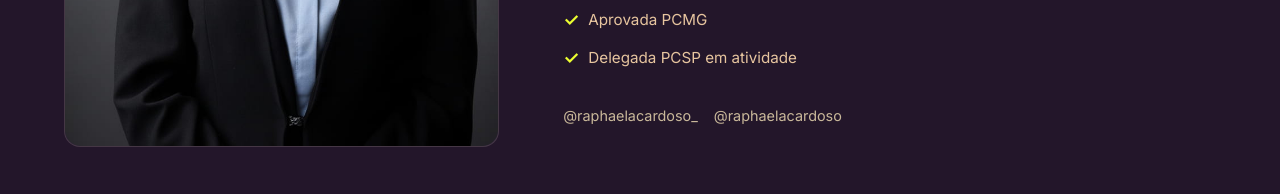
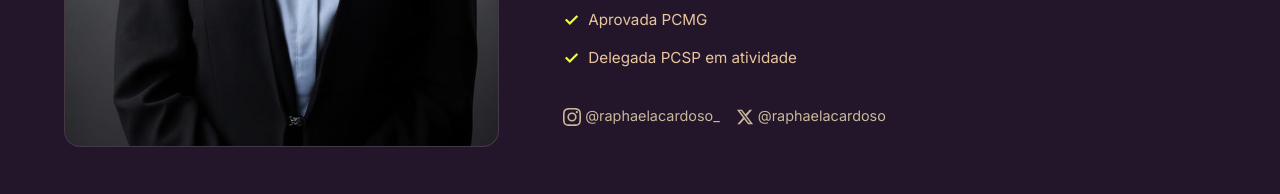
Before and after one commit to joaolpt/vettordelta-landing, a plain HTML site: page index.html in a window 1280 px wide. Shown: the part 2259-2453 px from the top of the page. Drawn offline with Linux system fonts and the light colour scheme.

Commit message:
Index.html novo

```diff
--- a/index.html
+++ b/index.html
@@ -1493,10 +1493,20 @@
                         <div class="sobre__credential">Delegada PCSP em atividade</div>
                     </div>
                     <div class="sobre__socials">
-                        <a href="https://instagram.com/raphaelacardoso_" target="_blank"
-                            rel="noopener noreferrer">@raphaelacardoso_</a>
-                        <a href="https://x.com/raphaelacardoso" target="_blank"
-                            rel="noopener noreferrer">@raphaelacardoso</a>
+                        <a href="https://instagram.com/raphaelacardoso_" target="_blank" rel="noopener noreferrer">
+                            <svg viewBox="0 0 24 24" width="18" height="18" fill="currentColor" aria-hidden="true"
+                                style="vertical-align: middle; margin-right: 4px;">
+                                <path
+                                    d="M12 2.163c3.204 0 3.584.012 4.85.07 3.252.148 4.771 1.691 4.919 4.919.058 1.265.069 1.645.069 4.849 0 3.205-.012 3.584-.069 4.849-.149 3.225-1.664 4.771-4.919 4.919-1.266.058-1.644.07-4.85.07-3.204 0-3.584-.012-4.849-.07-3.26-.149-4.771-1.699-4.919-4.92-.058-1.265-.07-1.644-.07-4.849 0-3.204.013-3.583.07-4.849.149-3.227 1.664-4.771 4.919-4.919 1.266-.057 1.645-.069 4.85-.069zM12 0C8.741 0 8.333.014 7.053.072 2.695.272.273 2.69.073 7.052.014 8.333 0 8.741 0 12c0 3.259.014 3.668.072 4.948.2 4.358 2.618 6.78 6.98 6.98C8.333 23.986 8.741 24 12 24c3.259 0 3.668-.014 4.948-.072 4.354-.2 6.782-2.618 6.979-6.98.059-1.28.073-1.689.073-4.948 0-3.259-.014-3.667-.072-4.947-.196-4.354-2.617-6.78-6.979-6.98C15.668.014 15.259 0 12 0zm0 5.838a6.162 6.162 0 100 12.324 6.162 6.162 0 000-12.324zM12 16a4 4 0 110-8 4 4 0 010 8zm6.406-11.845a1.44 1.44 0 100 2.881 1.44 1.44 0 000-2.881z" />
+                            </svg>@raphaelacardoso_
+                        </a>
+                        <a href="https://x.com/raphaelacardoso" target="_blank" rel="noopener noreferrer">
+                            <svg viewBox="0 0 24 24" width="18" height="18" fill="currentColor" aria-hidden="true"
+                                style="vertical-align: middle; margin-right: 4px;">
+                                <path
+                                    d="M18.244 2.25h3.308l-7.227 8.26 8.502 11.24H16.17l-5.214-6.817L4.99 21.75H1.68l7.73-8.835L1.254 2.25H8.08l4.713 6.231zm-1.161 17.52h1.833L7.084 4.126H5.117z" />
+                            </svg>@raphaelacardoso
+                        </a>
                     </div>
                 </div>
             </div>
```
